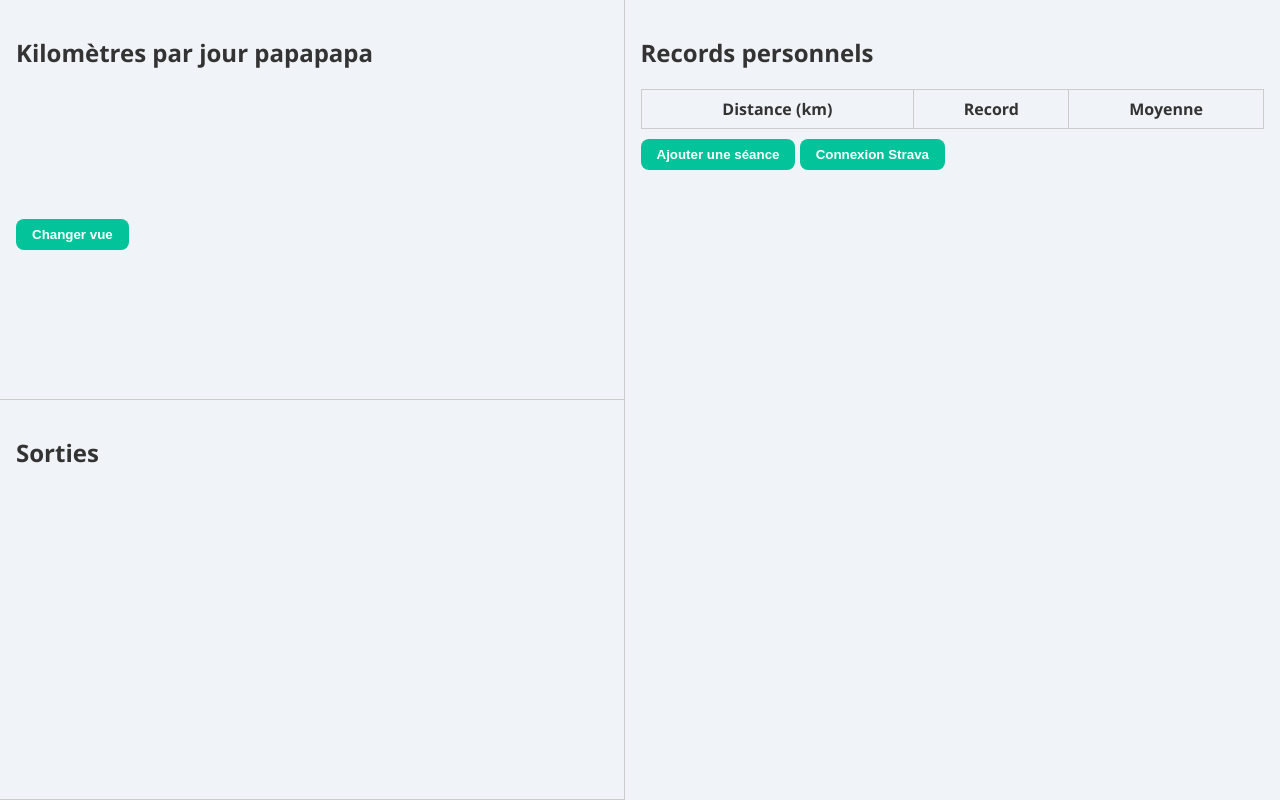
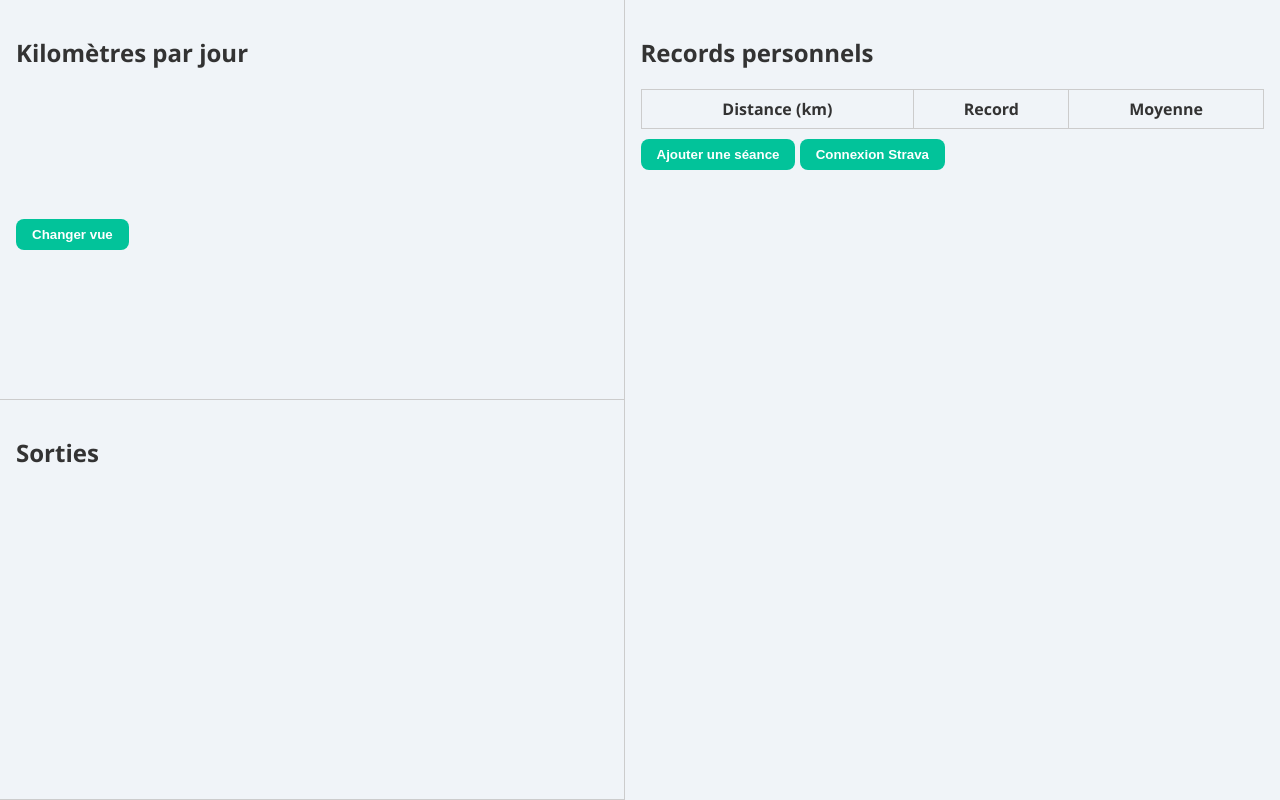
Before and after one commit to TTCFRANCE/work-engine, a plain HTML site: page index.html in a window 1280 px wide. Drawn offline with nearby package versions, Linux system fonts and the light colour scheme.

Commit message:
Update index.html

```diff
--- a/index.html
+++ b/index.html
@@ -10,7 +10,7 @@
   <div class="container">
     <div class="left-column">
       <div class="top-half">
-        <h2>Kilomètres par jour papapapa</h2>
+        <h2>Kilomètres par jour</h2>
         <button onclick="toggleView()">Changer vue</button>
         <canvas id="kmChart"></canvas>
         <table id="kmTable" class="hidden"></table>
```
